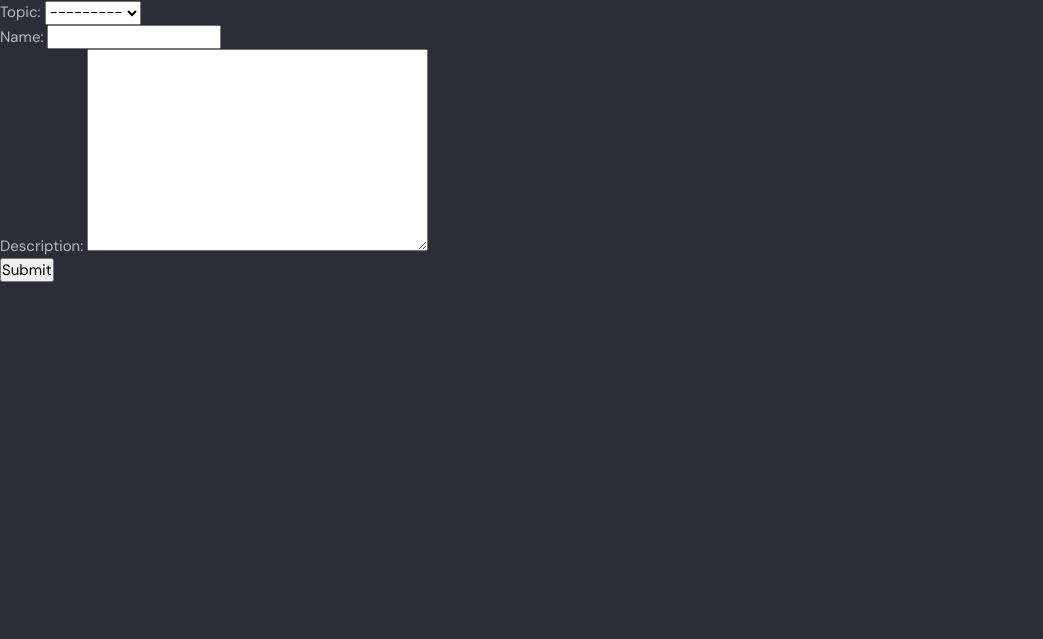
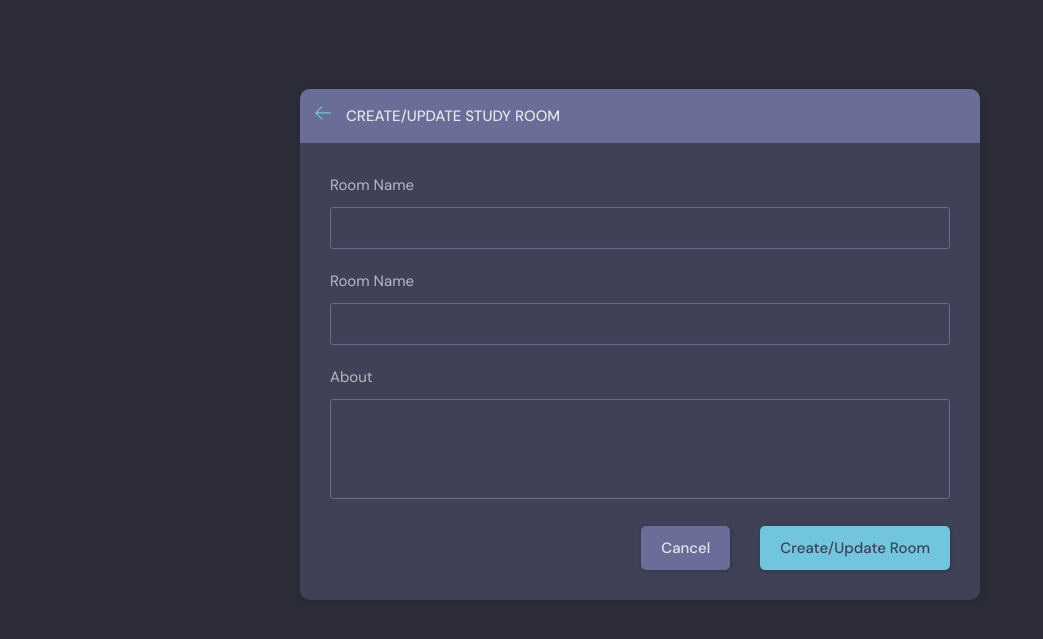
Before and after one commit to Manasseh-Kinyua/estudiar_django, a Django app: page /create-room/ in a window 1280 px wide. Shown: the part 76-715 px from the top of the page, without its empty margins (0-1043 px from the left). Run offline with Django 4.2, Linux system fonts and the light colour scheme; a user stored in the database is signed in; data comes from the database, SQL or seed files in the repository; both versions use the stored data as it was after the commit.

Commit message:
manage creation of topics

```diff
--- a/base/templates/base/profile.html
+++ b/base/templates/base/profile.html
@@ -33,7 +33,7 @@
 
         <div class="roomList__header">
           <div>
-            <h2>Study Rooms Hosted by dennis_ivy</a>
+            <h2>Study Rooms Hosted by {{user.username}}</a>
             </h2>
           </div>
         </div>
--- a/base/templates/base/room_form.html
+++ b/base/templates/base/room_form.html
@@ -2,12 +2,71 @@
 
 {% block content %}
 
-<form method="POST" action="">
-    {% csrf_token %}
+  <main class="create-room layout">
+    <div class="container">
+      <div class="layout__box">
+        <div class="layout__boxHeader">
+          <div class="layout__boxTitle">
+            <a href="{% url 'home' %}">
+              <svg version="1.1" xmlns="http://www.w3.org/2000/svg" width="32" height="32" viewBox="0 0 32 32">
+                <title>arrow-left</title>
+                <path
+                  d="M13.723 2.286l-13.723 13.714 13.719 13.714 1.616-1.611-10.96-10.96h27.625v-2.286h-27.625l10.965-10.965-1.616-1.607z">
+                </path>
+              </svg>
+            </a>
+            <h3>Create/Update Study Room</h3>
+          </div>
+        </div>
+        <div class="layout__body">
+          <form class="form" action="" method="POST">
+            {% csrf_token %}
 
-    {{form.as_p}}
+            <div class="form__group">
+              <label for="room_topic">Room Name</label>
+              <input required type="text" name="topic" list="topic-list" />
+              <datalist id="topic-list">
+                <select name="room_topic" id="room_topic">
+                  {% for topic in topics %}
+                  <option value="Python">{{topic.name}}</option>
+                  {%endfor%}
+                </select>
+              </datalist>
+            </div>
 
-    <input type="submit" value="Submit" >
-</form>
+            <div class="form__group">
+              <label for="room_name">Room Name</label>
+              {{form.name}}
+              <!-- <input id="room_name" name="room_name" type="text" placeholder="E.g. Mastering Python + Django" /> -->
+            </div>
 
-{% endblock content %}
+            <div class="form__group">
+              <label for="room_name">About</label>
+              {{form.description}}
+              <!-- <input id="room_name" name="room_name" type="text" placeholder="E.g. Mastering Python + Django" /> -->
+            </div>
+
+            <!-- <div class="form__group">
+              <label for="room_topic">Topic</label>
+              <input required type="text" name="topic" id="room_topic" list="topic-list" />
+              <datalist id="topic-list">
+                <select id="room_topic">
+                  <option value="">Select your topic</option>
+                  <option value="Python">Python</option>
+                  <option value="Django">Django</option>
+                </select>
+              </datalist>
+
+            </div> -->
+
+            <div class="form__action">
+              <a class="btn btn--dark" href="{% url 'home' %}">Cancel</a>
+              <button class="btn btn--main" type="submit">Create/Update Room</button>
+            </div>
+          </form>
+        </div>
+      </div>
+    </div>
+  </main>
+
+  {% endblock content %}
--- a/base/views.py
+++ b/base/views.py
@@ -123,17 +123,28 @@ def user_profile(request, pk):
 @login_required(login_url='login')
 def create_room(request):
     form = RoomForm()
+    topics = Topic.objects.all()
 
     if request.method == 'POST':
-        form = RoomForm(request.POST)
-        if form.is_valid():
-            room = form.save(commit=False)
-            room.host=request.user
-            room.save()
-            return redirect('home')
+        topic_name = request.POST.get("topic")
+        topic, created = Topic.objects.get_or_create(name=topic_name)
+
+        Room.objects.create(
+            host=request.user,
+            topic=topic,
+            name=request.POST.get("name"),
+            description=request.POST.get("description"),
+        )
+        # form = RoomForm(request.POST)
+        # if form.is_valid():
+        #     room = form.save(commit=False)
+        #     room.host=request.user
+        #     room.save()
+        return redirect('home')
 
     context = {
         "form": form,
+        "topics": topics,
     }
     return render(request, 'base/room_form.html', context)
 
@@ -141,6 +152,7 @@ def create_room(request):
 def update_room(request, pk):
     room = Room.objects.get(id=pk)
     form = RoomForm(instance=room)
+    topics = Topic.objects.all()
 
     if request.user != room.host:
         return HttpResponse("Your are not allowed here!")
@@ -153,6 +165,7 @@ def update_room(request, pk):
 
     context = {
         "form": form,
+        "topics": topics,
     }
     return render(request, 'base/room_form.html', context)
 
```
Also changed, not shown: base/templates/base/room_form_old.html (added, +13 -0 lines), db.sqlite3.
